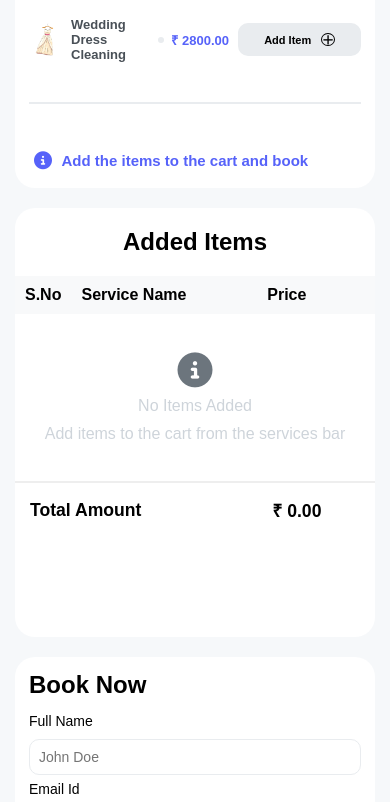
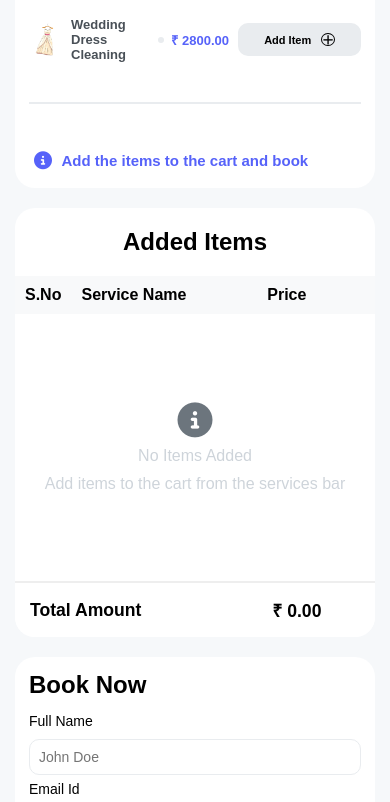
Before and after one commit to suthar-bhavesh/Laundry-Wallah-01, a plain HTML site: page index.html in a window 390 px wide. Shown: the part 1494-2296 px from the top of the page. Drawn offline with nearby package versions, Linux system fonts and the light colour scheme.

Commit message:
style.css file updated

```diff
--- a/style.css
+++ b/style.css
@@ -979,10 +979,6 @@ footer {
         height: 361px;
     }
 
-    table {
-        height: 361px;
-    }
-
     .hero-content h1 {
         font-size: 34px;
     }
@@ -1020,7 +1016,7 @@ footer {
     }
 
     table {
-        height: 261px;
+        height: 100%;
     }
 
     .item-error {
```
